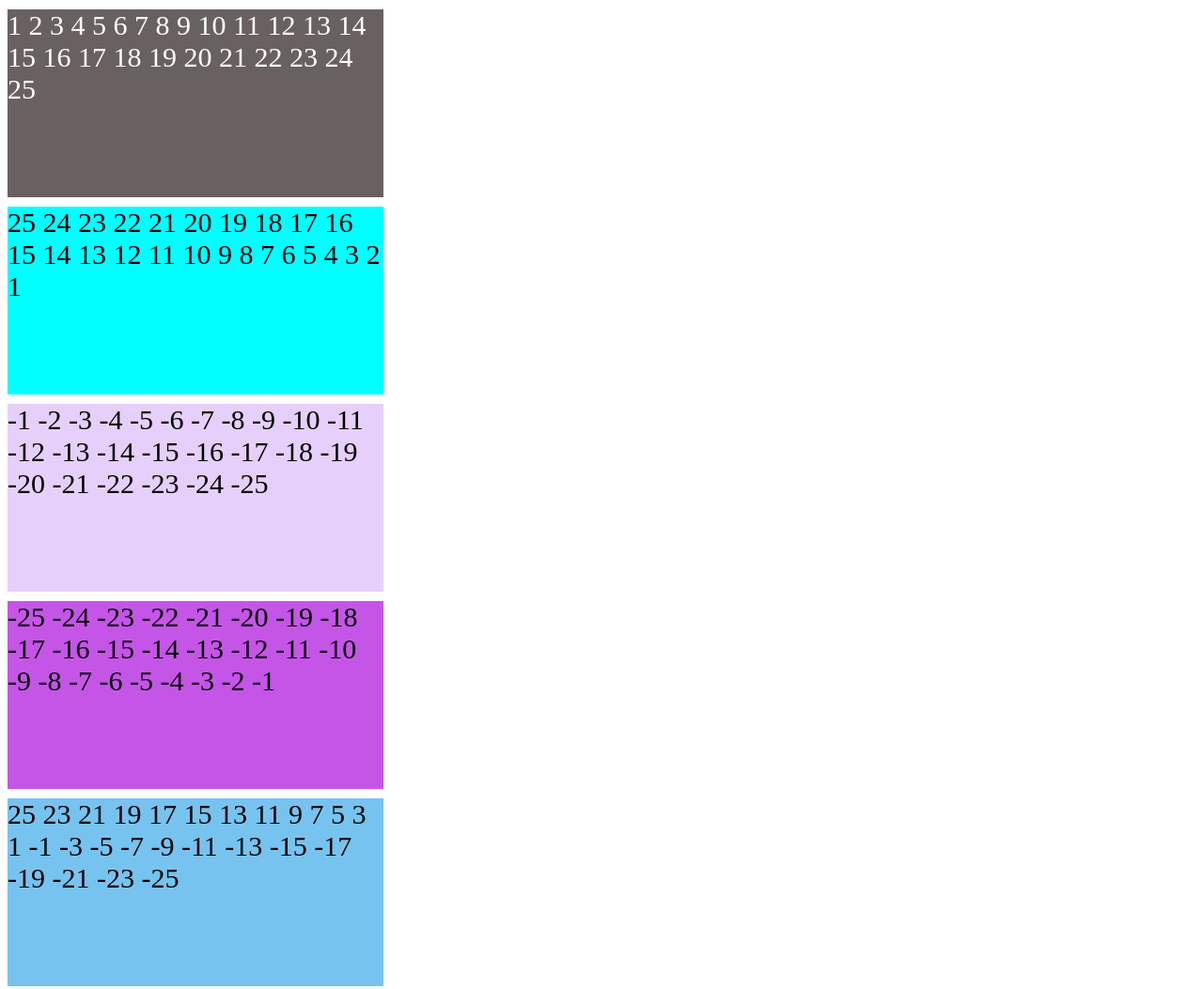
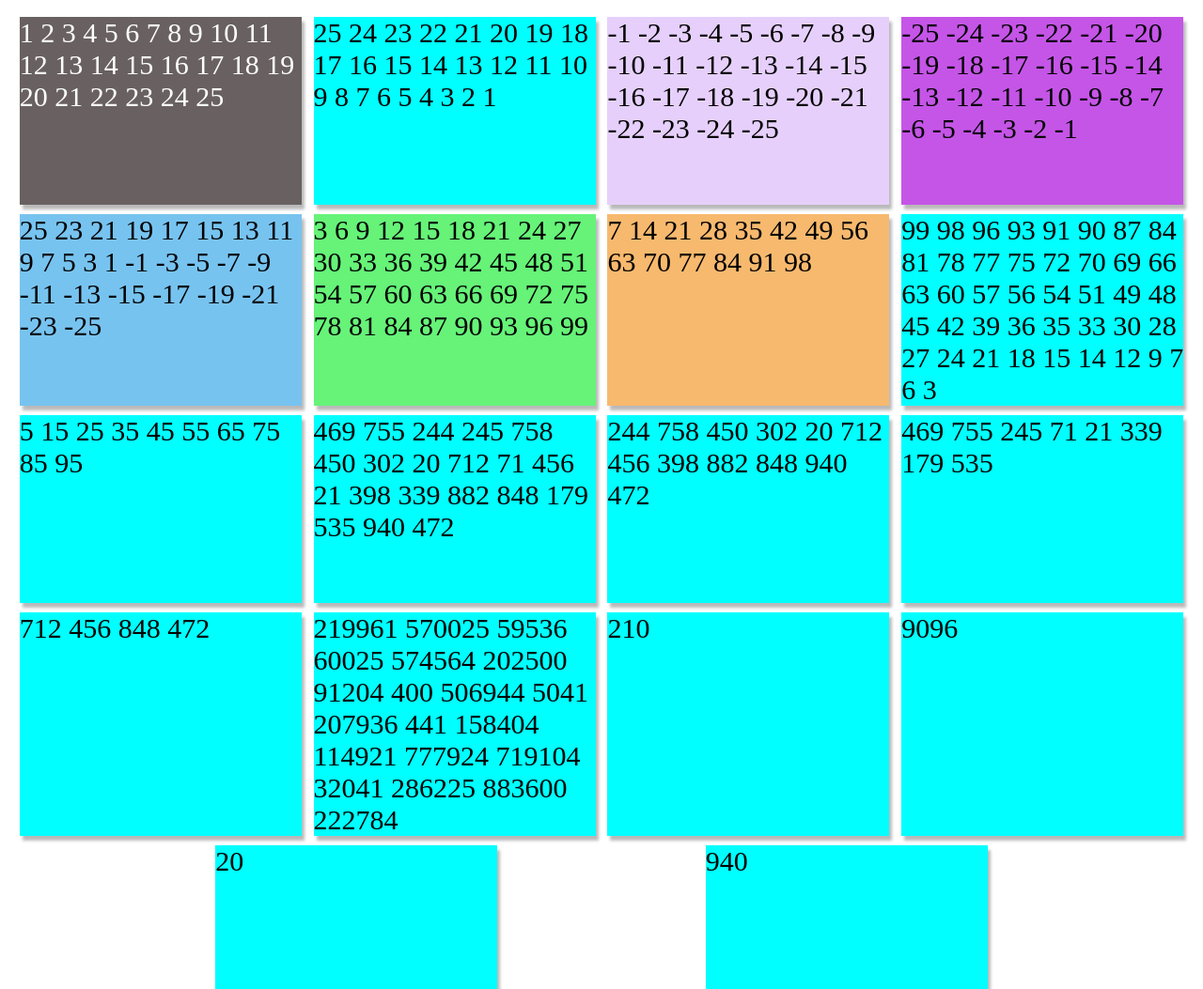
Before and after one commit to Kenzie-Academy-Brasil-Developers/entrega-katas-javascript-3-sprint-3-Dev-Verissimo, a plain HTML site: page index.html in a window 1280 px wide. Shown: the top 1053 px of the page at 94% size. Drawn offline with Linux system fonts and the light colour scheme.

Commit message:
Animações CSS

```diff
--- a/style.css
+++ b/style.css
@@ -1,7 +1,13 @@
+#principal {
+    display: flex;
+    justify-content: space-evenly;
+    flex-flow: row wrap;
+}
+
 #principal div:first-child{
     background-color: rgb(105, 97, 97);
 
-    width: 400px;
+    width: 300px;
     height: 200px;
 
     font-size: 30px;
@@ -11,11 +17,25 @@
 #principal div{
     background-color: aqua;
 
-    width: 400px;
+    width: 300px;
     min-height: 200px;
     margin-top: 10px;
 
     font-size: 30px;
+    box-shadow: 3px 5px 3px rgba(0, 0, 0, 0.274);
+}
+#principal div:hover{
+    animation: loading 1s linear;
+
+    box-shadow: 3px 5px 3px rgba(0, 0, 0, 0.274);
+}
+@keyframes loading {
+    from {
+		transform: rotateY(0);
+	}
+	to {
+		transform: rotateY(360deg);
+	}
 }
 article {
     width: 200px;
```
